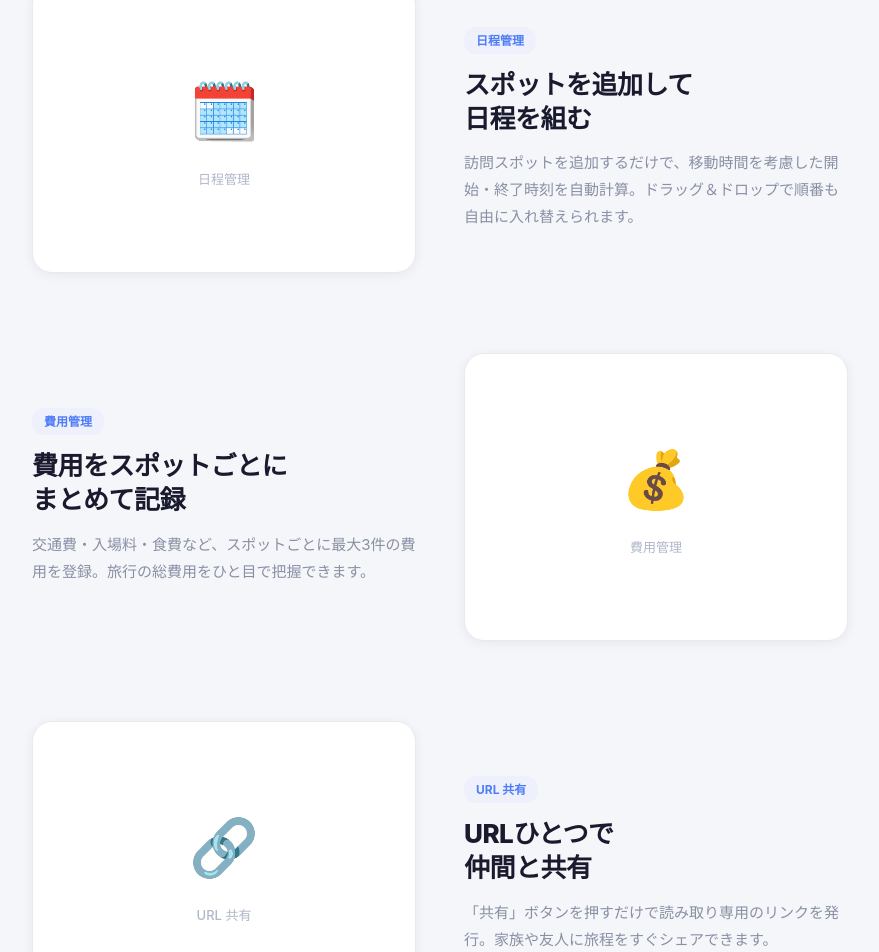
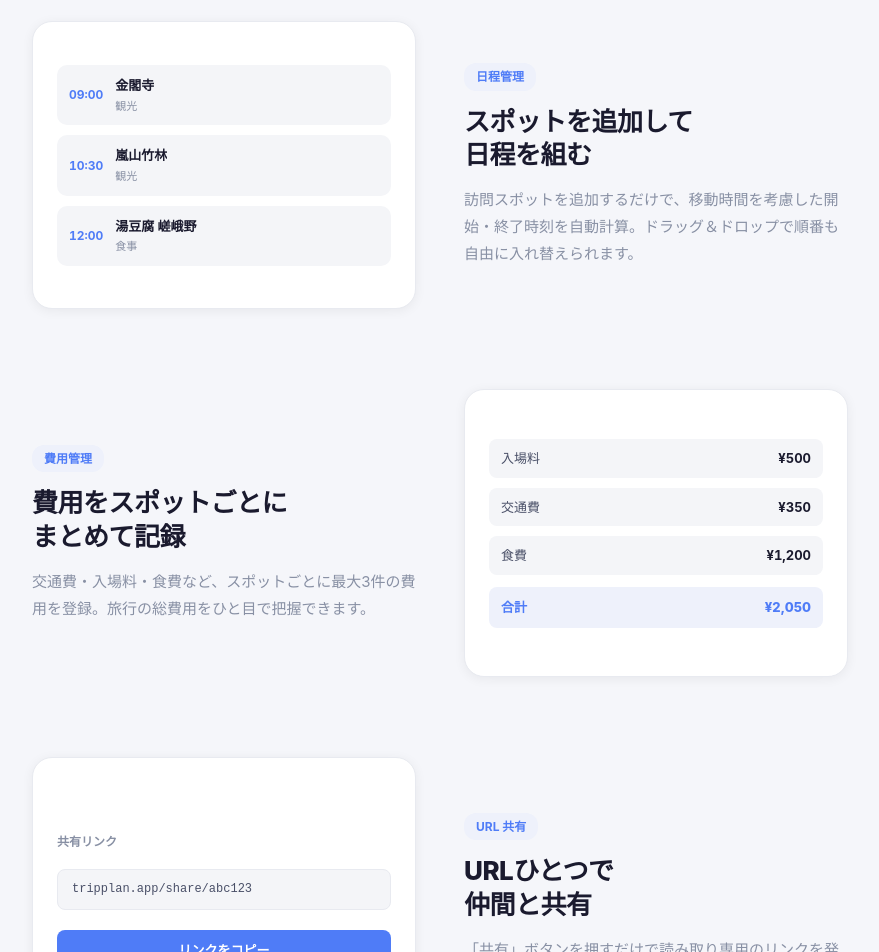
Before and after one commit to yasuhiro-japan/codespaces-nextjs, a Next.js app: page /lp in a window 1280 px wide. Shown: the part 595-1547 px from the top of the page, without its empty margins (200-1079 px from the left). Built offline with nearby package versions, Linux system fonts and the light colour scheme.

Commit message:
feat: add mockup components for schedule, cost, and sharing; enhance landing page with new styles and OG image

```diff
--- a/src/components/LandingPage.tsx
+++ b/src/components/LandingPage.tsx
@@ -6,22 +6,75 @@ interface Props {
   onStart: () => void;
 }
 
+function ScheduleMockup() {
+  const spots = [
+    { time: '09:00', name: '金閣寺', cat: '観光' },
+    { time: '10:30', name: '嵐山竹林', cat: '観光' },
+    { time: '12:00', name: '湯豆腐 嵯峨野', cat: '食事' },
+  ];
+  return (
+    <div className={styles.mockup}>
+      {spots.map((s) => (
+        <div key={s.name} className={styles.mockupSpot}>
+          <span className={styles.mockupTime}>{s.time}</span>
+          <div className={styles.mockupSpotInfo}>
+            <span className={styles.mockupSpotName}>{s.name}</span>
+            <span className={styles.mockupSpotCat}>{s.cat}</span>
+          </div>
+        </div>
+      ))}
+    </div>
+  );
+}
+
+function CostMockup() {
+  const costs = [
+    { label: '入場料', amount: '¥500' },
+    { label: '交通費', amount: '¥350' },
+    { label: '食費', amount: '¥1,200' },
+  ];
+  return (
+    <div className={styles.mockup}>
+      {costs.map((c) => (
+        <div key={c.label} className={styles.mockupCostRow}>
+          <span className={styles.mockupCostLabel}>{c.label}</span>
+          <span className={styles.mockupCostAmount}>{c.amount}</span>
+        </div>
+      ))}
+      <div className={styles.mockupCostTotal}>
+        <span>合計</span>
+        <span>¥2,050</span>
+      </div>
+    </div>
+  );
+}
+
+function ShareMockup() {
+  return (
+    <div className={styles.mockup}>
+      <p className={styles.mockupShareLabel}>共有リンク</p>
+      <div className={styles.mockupShareUrl}>tripplan.app/share/abc123</div>
+      <div className={styles.mockupShareBtn}>リンクをコピー</div>
+    </div>
+  );
+}
+
 const FEATURES = [
   {
     tag: '日程管理',
-    icon: '🗓️',
+    mockup: <ScheduleMockup />,
     title: 'スポットを追加して\n日程を組む',
     desc: '訪問スポットを追加するだけで、移動時間を考慮した開始・終了時刻を自動計算。ドラッグ＆ドロップで順番も自由に入れ替えられます。',
   },
   {
     tag: '費用管理',
-    icon: '💰',
+    mockup: <CostMockup />,
     title: '費用をスポットごとに\nまとめて記録',
     desc: '交通費・入場料・食費など、スポットごとに最大3件の費用を登録。旅行の総費用をひと目で把握できます。',
   },
   {
     tag: 'URL 共有',
-    icon: '🔗',
+    mockup: <ShareMockup />,
     title: 'URLひとつで\n仲間と共有',
     desc: '「共有」ボタンを押すだけで読み取り専用のリンクを発行。家族や友人に旅程をすぐシェアできます。',
   },
@@ -54,6 +107,11 @@ export default function LandingPage({ onStart }: Props) {
         <meta property="og:title" content={site.name} />
         <meta property="og:description" content={site.metaDescription} />
         <meta property="og:type" content="website" />
+        <meta property="og:image" content="/og-image.svg" />
+        <meta name="twitter:card" content="summary_large_image" />
+        <meta name="twitter:title" content={site.name} />
+        <meta name="twitter:description" content={site.metaDescription} />
+        <meta name="twitter:image" content="/og-image.svg" />
       </Head>
 
       {/* Header */}
@@ -72,7 +130,8 @@ export default function LandingPage({ onStart }: Props) {
           スポット・費用・時間をまとめて管理して、<br />
           URLひとつで仲間と共有できる旅行プランアプリ。
         </p>
-        <button className={styles.ctaBtn} onClick={onStart}>旅を計画する →</button>
+        <button className={styles.ctaBtn} onClick={onStart}>無料でプランを作る →</button>
+        <p className={styles.heroBadge}>✓ 無料 &nbsp;·&nbsp; 登録不要 &nbsp;·&nbsp; データはブラウザに保存</p>
       </section>
 
       {/* Features */}
@@ -80,8 +139,7 @@ export default function LandingPage({ onStart }: Props) {
         {FEATURES.map((f, i) => (
           <div key={f.tag} className={`${styles.featureRow}${i % 2 === 1 ? ` ${styles.reverse}` : ''}`}>
             <div className={styles.featureVisual}>
-              <span className={styles.featureEmoji}>{f.icon}</span>
-              <span className={styles.featureVisualLabel}>{f.tag}</span>
+              {f.mockup}
             </div>
             <div className={styles.featureContent}>
               <span className={styles.featureTag}>{f.tag}</span>
@@ -115,7 +173,8 @@ export default function LandingPage({ onStart }: Props) {
       {/* Footer CTA */}
       <section className={styles.footerCta}>
         <p className={styles.footerCtaText}>まずは旅を1つ作ってみよう</p>
-        <button className={styles.ctaBtn} onClick={onStart}>はじめる →</button>
+        <button className={styles.ctaBtn} onClick={onStart}>無料ではじめる →</button>
+        <p className={styles.heroBadge}>✓ 無料 &nbsp;·&nbsp; 登録不要</p>
       </section>
     </>
   );
--- a/styles/lp.module.css
+++ b/styles/lp.module.css
@@ -256,6 +256,130 @@
   margin: 0;
 }
 
+/* ===== Hero Badge ===== */
+.heroBadge {
+  margin: 16px 0 0;
+  font-size: 13px;
+  color: #b0b7c9;
+  letter-spacing: 0.2px;
+}
+
+/* ===== Feature Mockups ===== */
+.mockup {
+  width: 100%;
+  padding: 20px 24px;
+  display: flex;
+  flex-direction: column;
+  gap: 10px;
+  box-sizing: border-box;
+}
+
+/* Schedule mockup */
+.mockupSpot {
+  display: flex;
+  align-items: center;
+  gap: 12px;
+  padding: 10px 12px;
+  background: #f4f5f8;
+  border-radius: 10px;
+}
+
+.mockupTime {
+  font-size: 12px;
+  font-weight: 700;
+  color: #4f7cf7;
+  font-variant-numeric: tabular-nums;
+  white-space: nowrap;
+}
+
+.mockupSpotInfo {
+  display: flex;
+  flex-direction: column;
+  gap: 2px;
+  min-width: 0;
+}
+
+.mockupSpotName {
+  font-size: 13px;
+  font-weight: 600;
+  color: #1a1a2e;
+  white-space: nowrap;
+  overflow: hidden;
+  text-overflow: ellipsis;
+}
+
+.mockupSpotCat {
+  font-size: 11px;
+  color: #8890a4;
+}
+
+/* Cost mockup */
+.mockupCostRow {
+  display: flex;
+  justify-content: space-between;
+  align-items: center;
+  padding: 9px 12px;
+  background: #f4f5f8;
+  border-radius: 8px;
+  font-size: 13px;
+}
+
+.mockupCostLabel {
+  color: #4a5068;
+}
+
+.mockupCostAmount {
+  font-weight: 700;
+  color: #1a1a2e;
+  font-variant-numeric: tabular-nums;
+}
+
+.mockupCostTotal {
+  display: flex;
+  justify-content: space-between;
+  align-items: center;
+  padding: 10px 12px;
+  background: #eef1fb;
+  border-radius: 8px;
+  font-size: 13px;
+  font-weight: 800;
+  color: #4f7cf7;
+  margin-top: 2px;
+}
+
+/* Share mockup */
+.mockupShareLabel {
+  font-size: 12px;
+  font-weight: 700;
+  color: #8890a4;
+  margin: 0 0 8px;
+}
+
+.mockupShareUrl {
+  padding: 10px 14px;
+  background: #f4f5f8;
+  border: 1px solid #e8eaf0;
+  border-radius: 8px;
+  font-size: 12px;
+  color: #4a5068;
+  font-family: monospace;
+  overflow: hidden;
+  text-overflow: ellipsis;
+  white-space: nowrap;
+}
+
+.mockupShareBtn {
+  margin-top: 10px;
+  padding: 10px 0;
+  background: #4f7cf7;
+  color: #fff;
+  font-size: 13px;
+  font-weight: 700;
+  border-radius: 8px;
+  text-align: center;
+  cursor: default;
+}
+
 /* ===== Footer CTA ===== */
 .footerCta {
   padding: 80px 32px 100px;
```
Also changed, not shown: public/og-image.svg (added).
